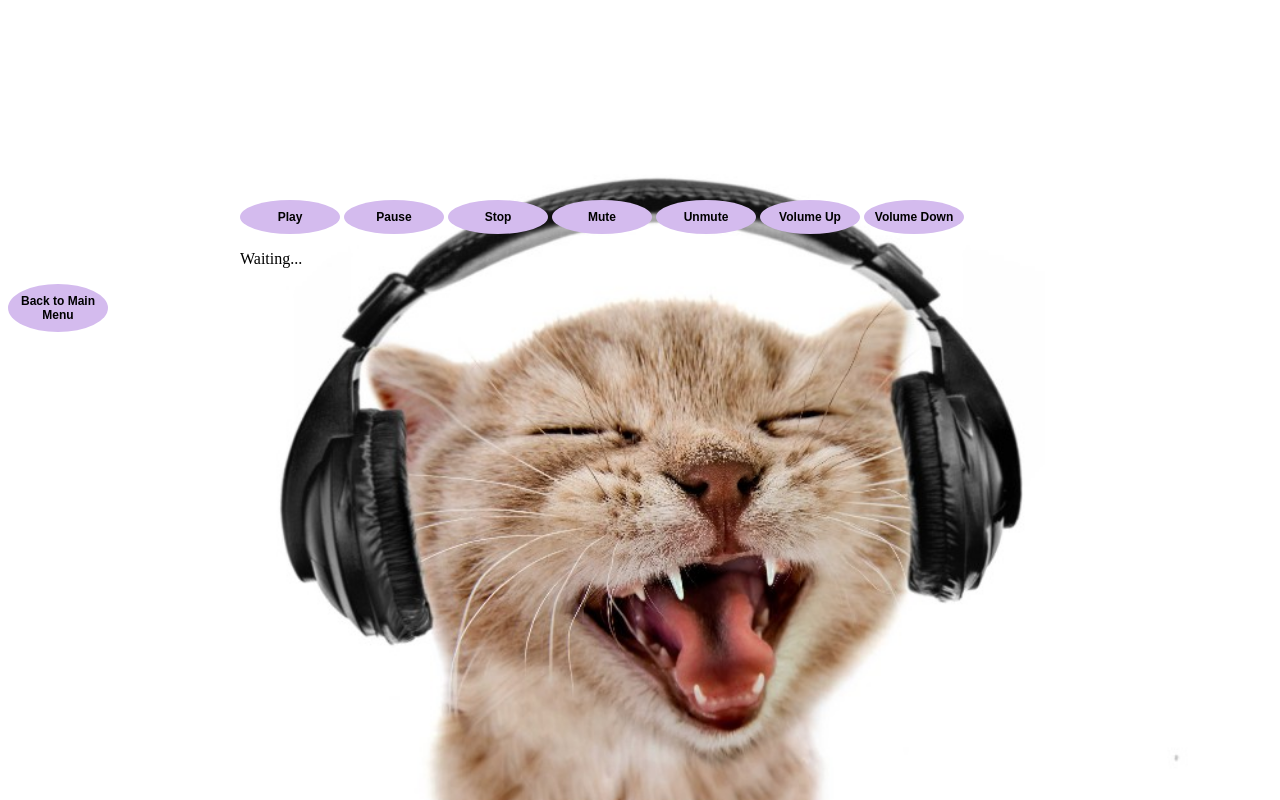
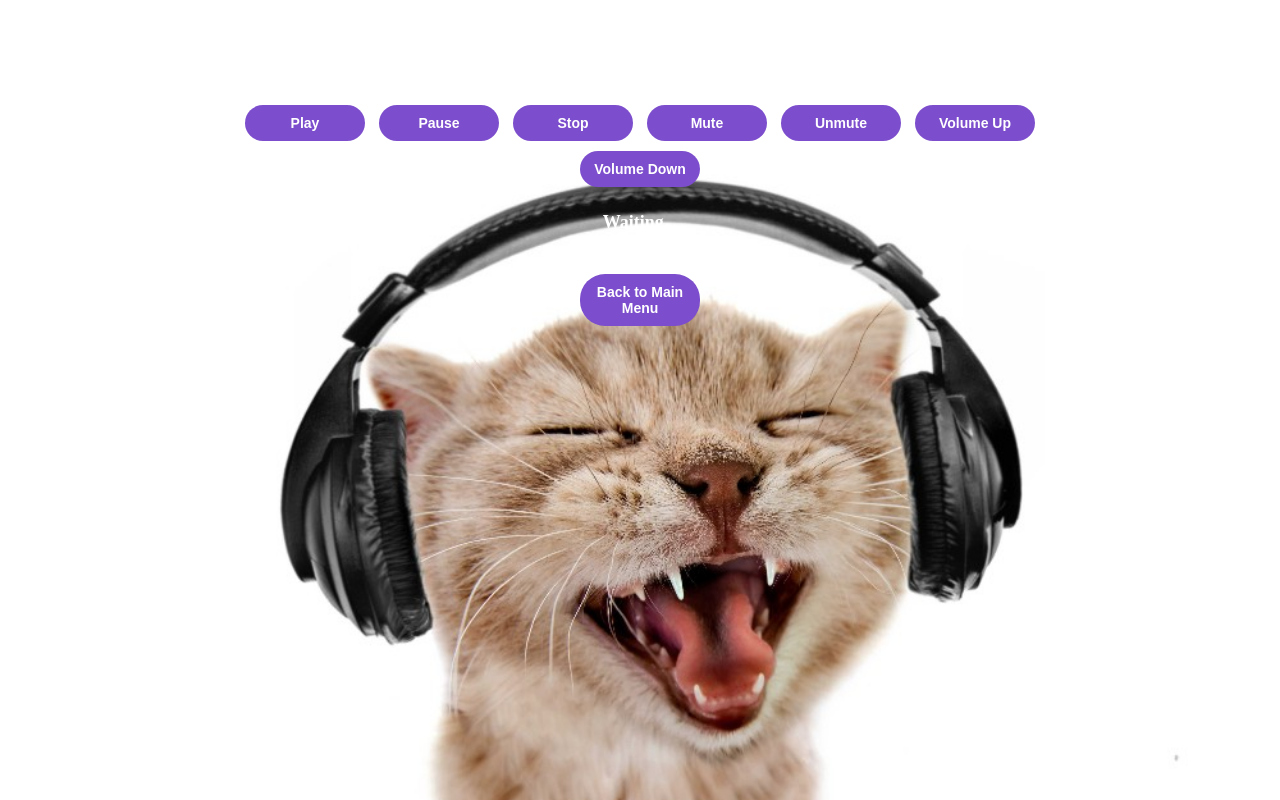
Before and after one commit to comarabrams05/webdeve, a plain HTML site: page project3/index.html in a window 1280 px wide. Drawn offline with nearby package versions, Linux system fonts and the light colour scheme.

Commit message:
Update index.html

```diff
--- a/project3/index.html
+++ b/project3/index.html
@@ -1,5 +1,5 @@
 <!DOCTYPE HTML>
-<html>
+<html lang="en">
 <head>
 <title>Music Player</title>
 
@@ -7,20 +7,36 @@
 body {
   background: url("./images/hello.jpg");
   background-size: cover;
+  color: white;
+  text-align: center;
 }
 
 #cp {
   margin: 0 auto;
   width: 800px;
-  margin-top: 200px;
+  margin-top: 100px;
 }
+
 button {
-  background-color: #D4BBEE;
+  background-color: #7c4dcc;
   padding: 10px;
-  font-size: 12px;
+  font-size: 14px;
   border: none;
-  width: 100px;
-  border-radius: 75%;
+  width: 120px;
+  margin: 5px;
+  border-radius: 25px;
+  font-weight: bold;
+  color: white;
+  cursor: pointer;
+}
+
+button:hover {
+  background-color: #5d34a3;
+}
+
+#message {
+  margin-top: 20px;
+  font-size: 18px;
   font-weight: bold;
 }
 </style>
@@ -35,6 +51,7 @@ function goBackToMenu() {
 </head>
 
 <body>
+
 <div id="cp">
   <button id="play">Play</button>
   <button id="pause">Pause</button>
@@ -47,8 +64,9 @@ function goBackToMenu() {
   <p id="message">Waiting...</p>
 </div>
 
+<br>
+
 <button onclick="goBackToMenu()">Back to Main Menu</button>
-
 
 <audio id="player">
   <source src="./music/song1.mp3" type="audio/mpeg">
```
